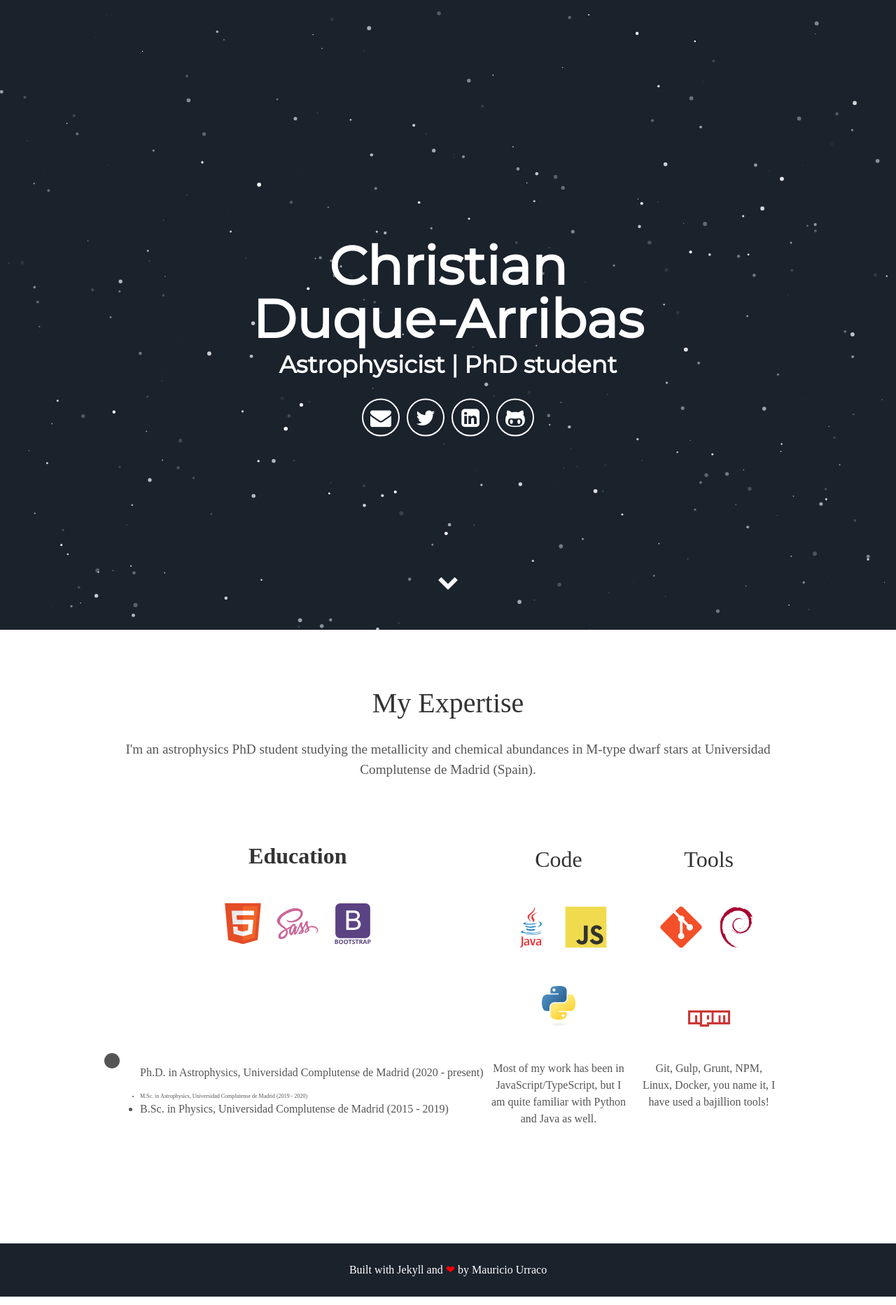
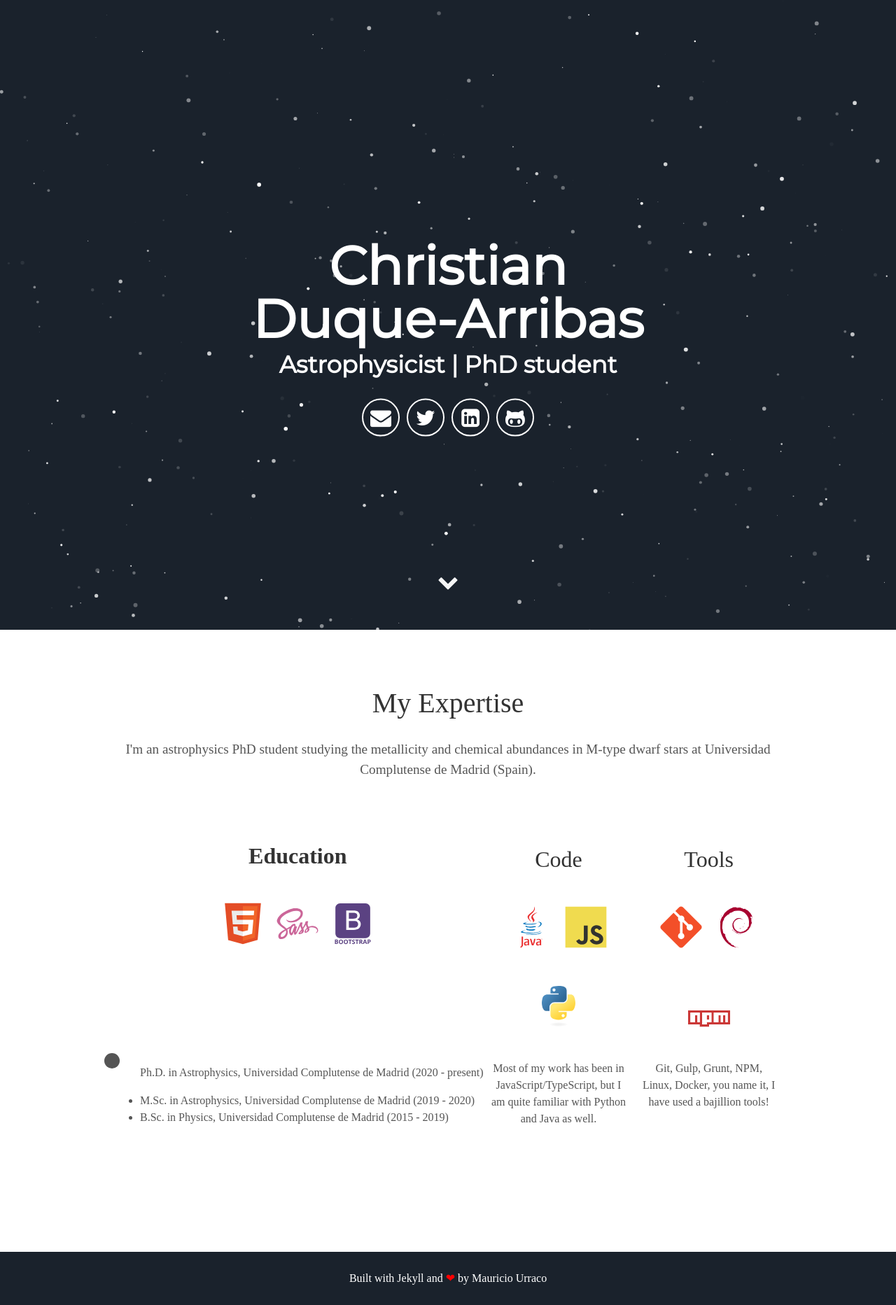
Before and after one commit to chrduque/chrduque.github.io, a Jekyll site: the page built from index.html, in a window 1280 px wide. Shown: the whole page at 70% size. Built offline with Jekyll 4.4.1, drawn with Linux system fonts in a browser that asks for light colours; some web fonts are replaced.

Commit message:
Update about.html

```diff
--- a/_includes/about.html
+++ b/_includes/about.html
@@ -17,7 +17,7 @@
     <p>
     <ul style="text-align:left;">
       <li><p>Ph.D. in Astrophysics, Universidad Complutense de Madrid (2020 - present)</p></li>
-      <li style="font-size: 8px">M.Sc. in Astrophysics, Universidad Complutense de Madrid (2019 - 2020)</li>
+      <li style="font-size: 16px">M.Sc. in Astrophysics, Universidad Complutense de Madrid (2019 - 2020)</li>
       <li style="font-size: 1rem">B.Sc. in Physics, Universidad Complutense de Madrid (2015 - 2019)</li>
     </ul>
     </p>
```
